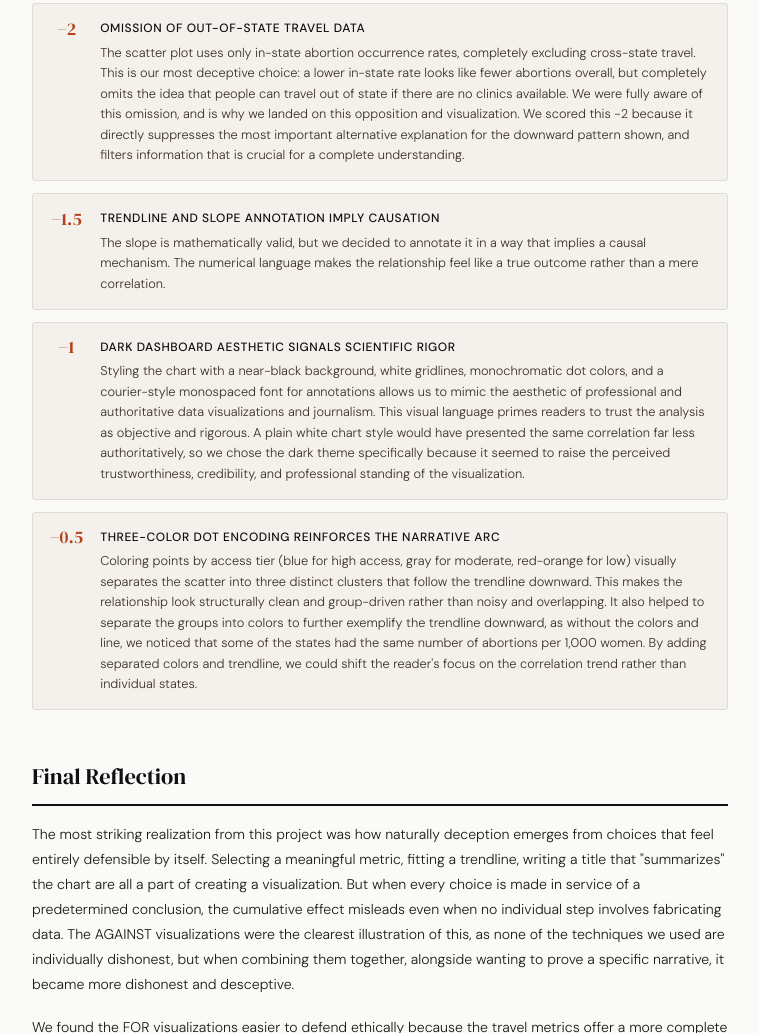
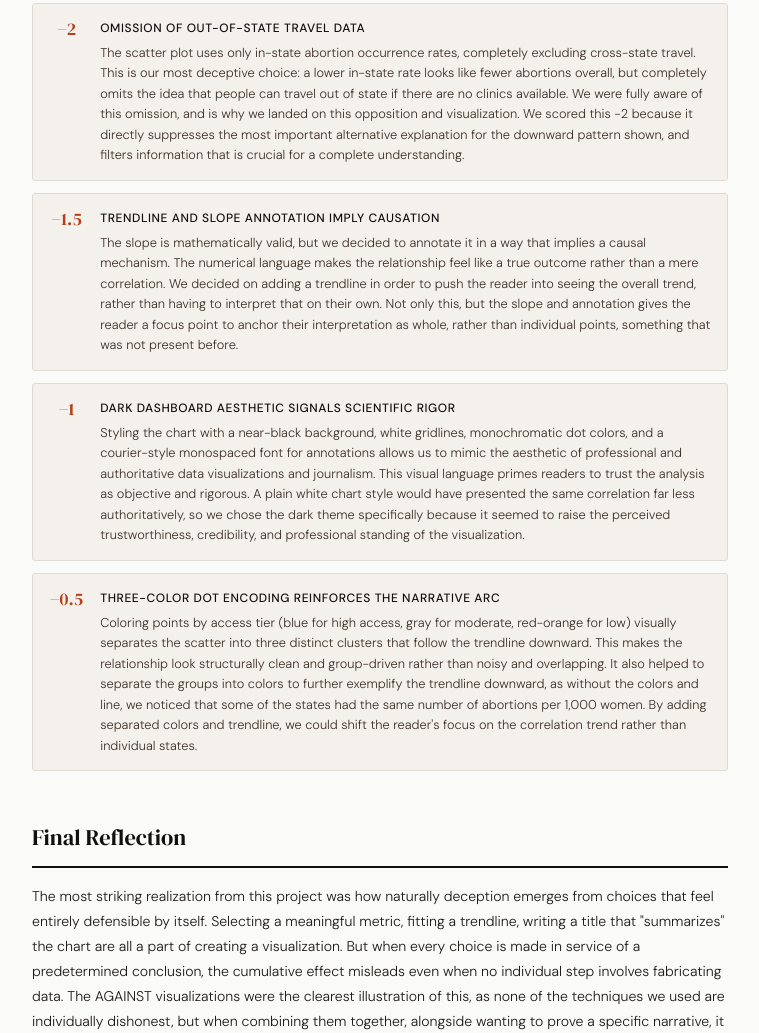
Before and after one commit to popokeyry/project-two-final, a plain HTML site: page index.html in a window 1280 px wide. Shown: the part 2424-3457 px from the top of the page, without its empty margins (260-1019 px from the left). Drawn offline with Linux system fonts and the light colour scheme.

Commit message:
added more to trendline

```diff
--- a/index.html
+++ b/index.html
@@ -316,7 +316,7 @@ footer{
       <span class="score-badge neg">−1.5</span>
       <div class="decision-content">
         <p class="decision-title">Trendline and slope annotation imply causation</p>
-        <p class="decision-body">The slope is mathematically valid, but we decided to annotate it in a way that implies a causal mechanism. The numerical language makes the relationship feel like a true outcome rather than a mere correlation.</p>
+        <p class="decision-body">The slope is mathematically valid, but we decided to annotate it in a way that implies a causal mechanism. The numerical language makes the relationship feel like a true outcome rather than a mere correlation. We decided on adding a trendline in order to push the reader into seeing the overall trend, rather than having to interpret that on their own. Not only this, but the slope and annotation gives the reader a focus point to anchor their interpretation as whole, rather than individual points, something that was not present before.</p>
       </div>
     </li>
     <li>
```
